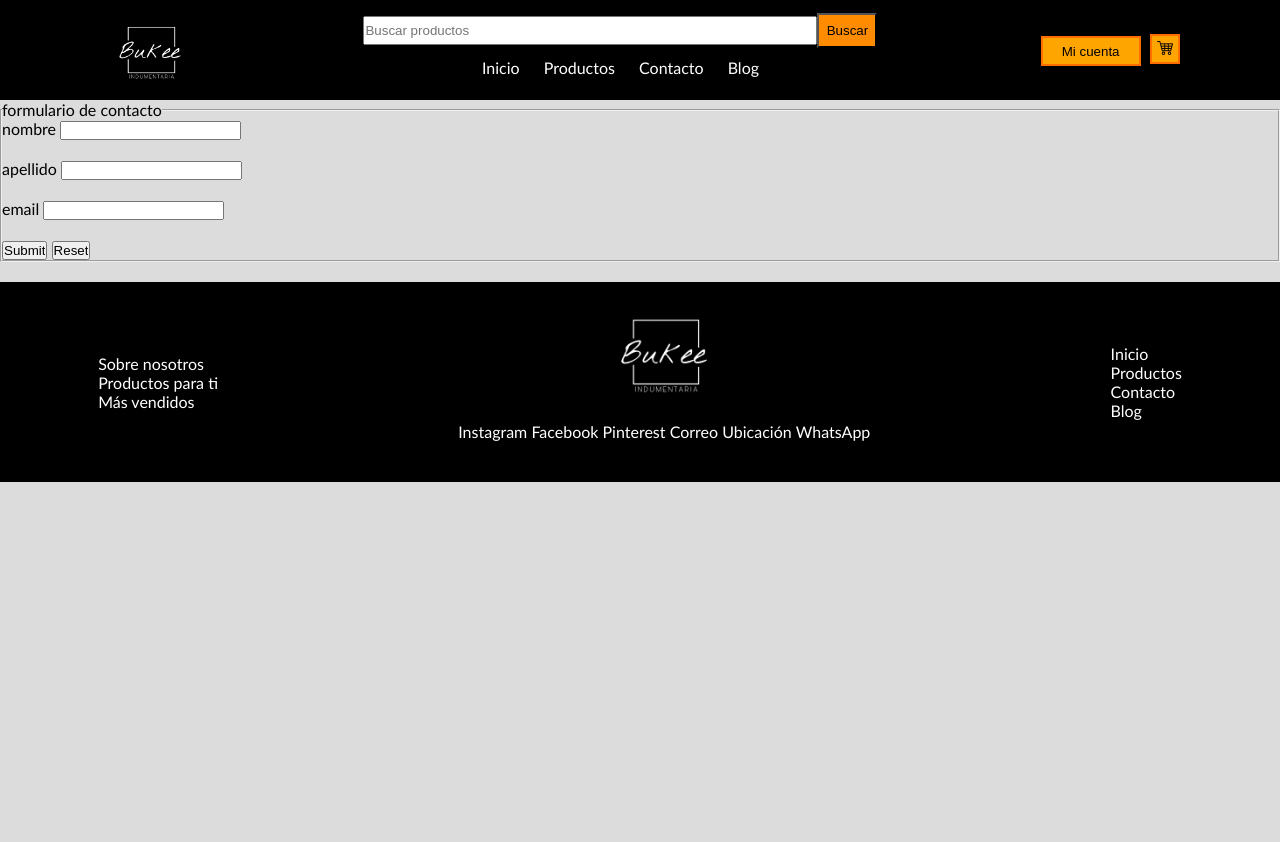
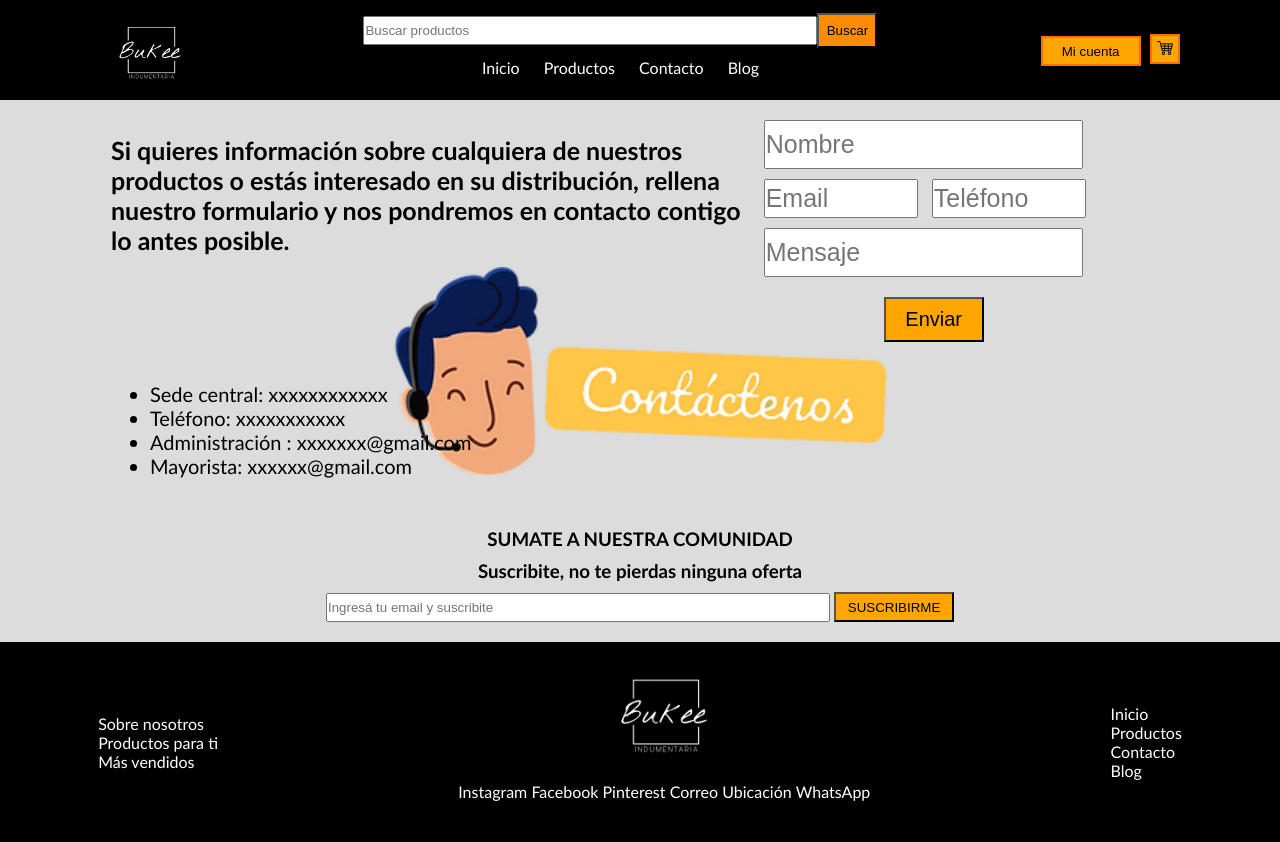
Before and after one commit to Lauta-Vittore/CoderHouse_1er_desafio, a plain HTML site: page pages/Contacto.html in a window 1280 px wide. Before the commit the page ends 800 px from the top, so only its background shows below. Drawn offline with Linux system fonts and the light colour scheme.

Commit message:
cambios en contactos y en blog

```diff
--- a/css/style.css
+++ b/css/style.css
@@ -278,3 +278,127 @@ footer {
     width: 400px;
     height: 300px;
 }
+
+/* CSS PARA PREGUNTAS FRECUENTES */
+h1{
+    margin: 15px;
+    font-size: 25px;
+}
+.preguntasFrecuentes{
+    background-image: url(../pic/preguntas-frecuentes.png);
+    background-repeat: no-repeat;
+    background-position: center;
+}
+.conteinerPregunta{
+    display: grid;
+    grid-template-columns: 50% 50%;
+    grid-template-rows: 100px 100px 100px 100px;
+    column-gap: 30px;
+    row-gap: 30px;
+    height: 500px;
+    justify-items: baseline;
+    margin: 50px;
+
+}
+
+.pregunta {
+    border-radius: 20px;
+}
+
+.preguntaNaranja {
+    background-color: rgba(255, 166, 0, 0.678);
+    width: 100%;
+
+}
+.preguntaNegro {
+    background-color: rgba(136, 88, 0, 0.685);
+    color: rgb(255, 255, 255);
+    width: 100%;
+}
+.pregunta h2 {
+    text-align: center;
+    margin-top: 35px;
+}
+.contactar{
+    display: flex;
+    flex-direction: row;
+    width: 100%;
+    justify-content: center;
+    margin-top:100px ;
+}
+.btnContactar {
+    background-color: black;
+    color: white;
+    width: 100px;
+    height: 30px;
+    margin-left: 25px;
+    border-radius: 6px;
+}
+/* TERMINA CSS PARA PREGUNTAS FRECUENTES */
+/* CSS PARA CONTACTO */
+.contact{
+    background-image: url(../pic/img-contactanos.png);
+    background-repeat: no-repeat;
+    background-position: center;
+    background-size: 500px;
+
+
+}
+.formContacto {
+    display: flex;
+    flex-direction: row;
+    width: 85%;
+    margin: 20px auto;
+}
+
+#nombre {
+    width: 315px;
+    height: 45px;
+    font-size: 25px;
+}
+#email {
+    width: 150px;
+    height: 35px;
+    font-size: 25px;
+}
+#telefono {
+    width: 150px;
+    height: 35px;
+    font-size: 25px;
+    margin: 10px
+}
+#mensaje{
+    width: 315px;
+    height: 45px;
+    font-size: 25px;
+}
+
+.btnFormContacto {
+    width: 100px;
+    height: 45px;
+    margin: 20px 120px;
+    background-color: orange;
+    font-size: 20px;
+}
+.contactos {
+    margin-left: 150px;
+    font-size: 20px;
+}
+.suscribite {
+    width: 50%;
+    text-align: center;
+    margin: 20px auto;
+    margin-top: 50px;
+}
+.suscribite h3{
+    margin-bottom: 10px;
+}
+#suscribite{
+    width: 500px;
+    height: 25px;
+}
+.btnSuscribirme{
+    width: 120px;
+    height: 30px;
+    background-color: orange;
+}
--- a/pages/Contacto.html
+++ b/pages/Contacto.html
@@ -29,23 +29,34 @@
 
 
     </header>
-    <main>
-        <form>
-            <fieldset>
-                <legend>formulario de contacto</legend>
-                <label for="nombre">nombre</label>
-                <input id="nombre" type="text">
-                <br><br>
-                <label for="apellido">apellido </label>
-                <input id="apellido" type="text">
-                <br><br>
-                <label for="email">email</label>
-                <input id="email" type="email">
-                <br><br>
-                <input type="submit">
-                <input type="reset">
-        </fieldset>
-        </form>
+    <main class="contact">
+        <section class="formContacto">
+            <h1>Si quieres información sobre cualquiera de nuestros
+                productos o estás interesado en su distribución,
+                rellena nuestro formulario y nos pondremos en
+                contacto contigo lo antes posible.
+            </h1>
+            <form>
+                        <input id="nombre" type="text" placeholder="Nombre">
+                        <input id="email" type="email" placeholder="Email">
+                        <input id="telefono" type="number" placeholder="Teléfono">
+                        <input id="mensaje" type="text" placeholder="Mensaje">
+                        <button class="btnFormContacto">Enviar</button>
+            </form>
+
+        </section>
+        <ul class="contactos">
+            <li>Sede central: xxxxxxxxxxxx</li>
+            <li>Teléfono: xxxxxxxxxxx</li>
+            <li>Administración : xxxxxxx@gmail.com</li>
+            <li>Mayorista: xxxxxx@gmail.com</li>
+        </ul>
+        <div class="suscribite">
+            <h3>SUMATE A NUESTRA COMUNIDAD</h3>
+            <h3>Suscribite, no te pierdas ninguna oferta</h3>
+            <input id="suscribite" type="email" placeholder="Ingresá tu email y suscribite">
+            <button class="btnSuscribirme">SUSCRIBIRME</button>
+        </div>
     </main>
     <footer>
         <ul class="infoFooter">
```
Also changed, not shown: index.html (+2 -2 lines), pages/blog.html (+35 -1 lines), pic/img-contactanos.png (added), pic/preguntas-frecuentes.png (added).
